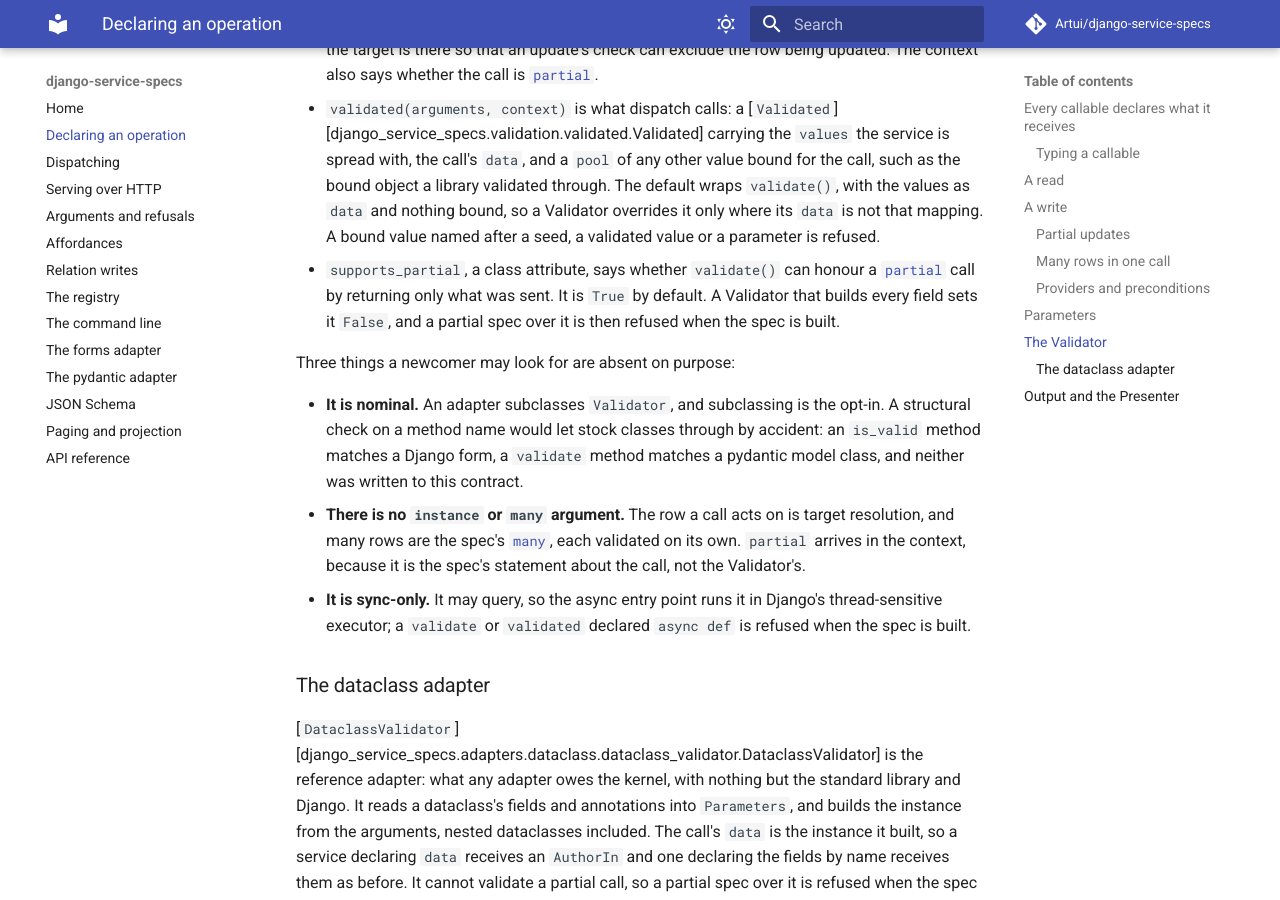
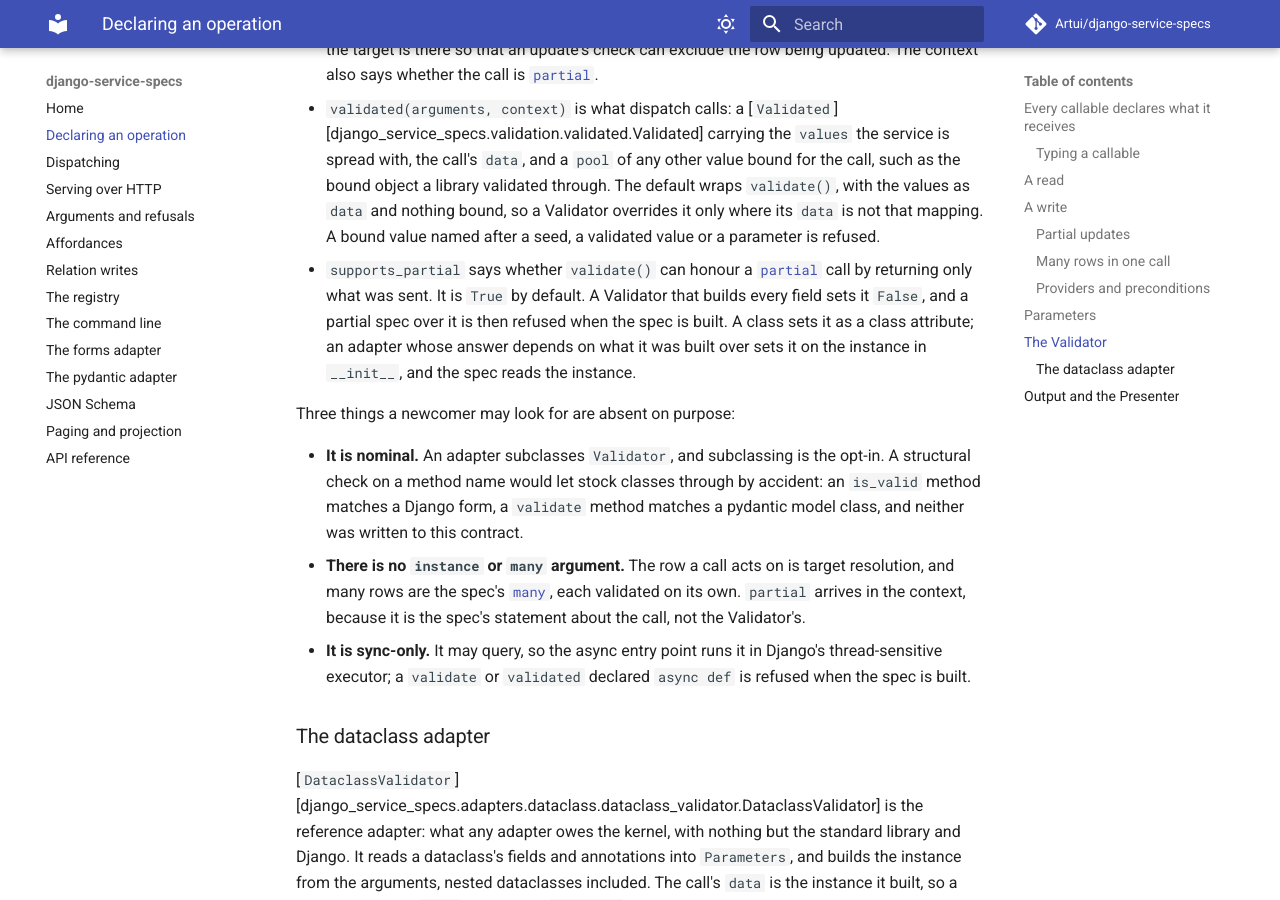
Before and after one commit to Artui/django-service-specs, an MkDocs documentation site: the page built from docs/declaring.md, in a window 1280 px wide and 900 px high, scrolled down 12462 px. Built offline with MkDocs 1.6.1 and Material for MkDocs 9.7.7, drawn with Linux system fonts in a browser that asks for light colours; comment, search, counter and statistics services are not loaded.

Commit message:
Let an instance answer supports_partial for itself
supports_partial is an ordinary bool attribute rather than a ClassVar, so
an adapter whose answer depends on what it was built over sets it in
__init__, and the spec's declaration-time refusal reads the instance.

Co-Authored-By: Claude Opus 5.5 <noreply@anthropic.com>

```diff
--- a/docs/declaring.md
+++ b/docs/declaring.md
@@ -487,10 +487,13 @@ methods, and a third method and an attribute with defaults:
   `data` and nothing bound, so a Validator overrides it only where its `data`
   is not that mapping. A bound value named after a seed, a validated value or
   a parameter is refused.
-- `supports_partial`, a class attribute, says whether `validate()` can honour
-  a [`partial`](#partial-updates) call by returning only what was sent. It is
+- `supports_partial` says whether `validate()` can honour a
+  [`partial`](#partial-updates) call by returning only what was sent. It is
   `True` by default. A Validator that builds every field sets it `False`, and
-  a partial spec over it is then refused when the spec is built.
+  a partial spec over it is then refused when the spec is built. A class sets
+  it as a class attribute; an adapter whose answer depends on what it was
+  built over sets it on the instance in `__init__`, and the spec reads the
+  instance.
 
 Three things a newcomer may look for are absent on purpose:
 
```
Also changed, not shown: CHANGELOG.md (+6 -0 lines), 3 other files.
